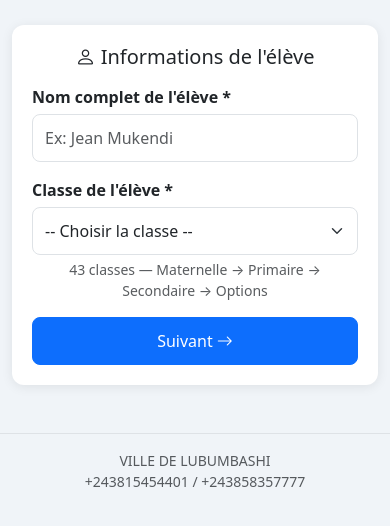
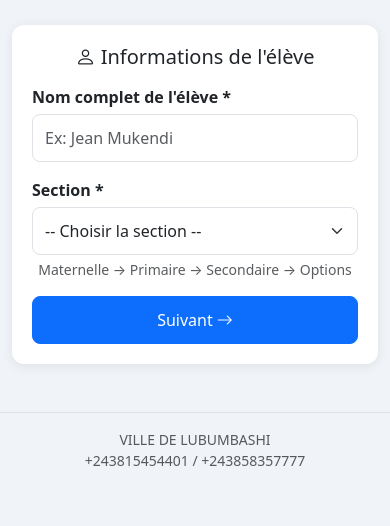
Before and after one commit to nyenyeharry2-beep/SURVEILLANCE-DE-MOTEUR-ELECTRIQUE-AVEC-IOT, a PHP site: page /inscription.php in a window 390 px wide. Shown: the part 256-782 px from the top of the page. Run offline with PHP 8.4, Linux system fonts and the light colour scheme; data comes from the database, SQL or seed files in the repository; some libraries are stand-ins or nearby versions.

Commit message:
Add cascading class picker by section in inscription form
- Maternelle/Primaire/Secondaire: section then class
- Options: section, year (1ère-4ème), then specialty
- Embed class structure as JSON for reliable mobile UX

Co-authored-by: nyenyeharry2-beep <nyenyeharry2-beep@users.noreply.github.com>

```diff
--- a/transport/assets/js/inscription.js
+++ b/transport/assets/js/inscription.js
@@ -8,6 +8,102 @@
     const totalSteps = 4;
     const form = document.getElementById('inscriptionForm');
     if (!form) return;
+
+    // Sélecteur de classe par section
+    initClassPicker();
+
+    function initClassPicker() {
+        const dataEl = document.getElementById('classPickerData');
+        const sectionSelect = document.getElementById('sectionSelect');
+        const simpleGroup = document.getElementById('simpleClassGroup');
+        const simpleSelect = document.getElementById('simpleClassSelect');
+        const optionsGroup = document.getElementById('optionsClassGroup');
+        const yearSelect = document.getElementById('optionYearSelect');
+        const specialtySelect = document.getElementById('optionSpecialtySelect');
+        const classeIdInput = document.getElementById('classeIdInput');
+        const hint = document.getElementById('selectedClassHint');
+
+        if (!dataEl || !sectionSelect || !classeIdInput) return;
+
+        let pickerData;
+        try {
+            pickerData = JSON.parse(dataEl.textContent || '{}');
+        } catch (e) {
+            return;
+        }
+
+        function setClasseId(id, label) {
+            classeIdInput.value = id || '';
+            if (hint) {
+                hint.textContent = label ? ('Classe choisie : ' + label) : 'Maternelle → Primaire → Secondaire → Options';
+            }
+        }
+
+        function fillSimpleSelect(items) {
+            simpleSelect.innerHTML = '<option value="">-- Choisir la classe --</option>';
+            items.forEach(item => {
+                const opt = document.createElement('option');
+                opt.value = item.id;
+                opt.textContent = item.label;
+                simpleSelect.appendChild(opt);
+            });
+        }
+
+        function fillSpecialtySelect(year) {
+            specialtySelect.innerHTML = '<option value="">-- Choisir l\'option --</option>';
+            const specialties = pickerData.Options?.specialties || {};
+            Object.keys(specialties).sort().forEach(name => {
+                const match = specialties[name].find(c => c.year === year);
+                if (match) {
+                    const opt = document.createElement('option');
+                    opt.value = match.id;
+                    opt.textContent = name;
+                    opt.dataset.label = match.label;
+                    specialtySelect.appendChild(opt);
+                }
+            });
+        }
+
+        function resetPicker() {
+            simpleGroup.style.display = 'none';
+            optionsGroup.style.display = 'none';
+            simpleSelect.innerHTML = '<option value="">-- Choisir la classe --</option>';
+            yearSelect.value = '';
+            specialtySelect.innerHTML = '<option value="">-- Choisir l\'option --</option>';
+            setClasseId('', '');
+        }
+
+        sectionSelect.addEventListener('change', () => {
+            resetPicker();
+            const section = sectionSelect.value;
+
+            if (section === 'Maternelle' || section === 'Primaire' || section === 'Secondaire') {
+                simpleGroup.style.display = 'block';
+                fillSimpleSelect(pickerData[section] || []);
+            } else if (section === 'Options') {
+                optionsGroup.style.display = 'block';
+            }
+        });
+
+        simpleSelect.addEventListener('change', () => {
+            const opt = simpleSelect.selectedOptions[0];
+            setClasseId(simpleSelect.value, opt && opt.value ? opt.textContent : '');
+        });
+
+        yearSelect.addEventListener('change', () => {
+            specialtySelect.innerHTML = '<option value="">-- Choisir l\'option --</option>';
+            setClasseId('', '');
+            if (yearSelect.value) {
+                fillSpecialtySelect(yearSelect.value);
+            }
+        });
+
+        specialtySelect.addEventListener('change', () => {
+            const opt = specialtySelect.selectedOptions[0];
+            const label = opt?.dataset?.label || opt?.textContent || '';
+            setClasseId(specialtySelect.value, label);
+        });
+    }
 
     // Navigation entre étapes
     function showStep(step) {
@@ -36,6 +132,22 @@
                 input.classList.remove('is-invalid');
             }
         });
+
+        if (step === 1) {
+            const classeIdInput = document.getElementById('classeIdInput');
+            const sectionSelect = document.getElementById('sectionSelect');
+            if (classeIdInput && sectionSelect && sectionSelect.offsetParent !== null) {
+                if (!classeIdInput.value) {
+                    classeIdInput.classList.add('is-invalid');
+                    sectionSelect.classList.add('is-invalid');
+                    valid = false;
+                } else {
+                    classeIdInput.classList.remove('is-invalid');
+                    sectionSelect.classList.remove('is-invalid');
+                }
+            }
+        }
+
         return valid;
     }
 
--- a/transport/includes/footer_public.php
+++ b/transport/includes/footer_public.php
@@ -4,6 +4,6 @@
     <p class="mb-0"><?= e(getSetting('school_phone', '')) ?></p>
 </footer>
 <script src="https://cdn.jsdelivr.net/npm/bootstrap@5.3.2/dist/js/bootstrap.bundle.min.js"></script>
-<script src="<?= BASE_URL ?>/assets/js/inscription.js?v=3"></script>
+<script src="<?= BASE_URL ?>/assets/js/inscription.js?v=5"></script>
 </body>
 </html>
--- a/transport/includes/functions.php
+++ b/transport/includes/functions.php
@@ -486,6 +486,58 @@ function getClassesForSelect(): array
     return getActiveClasses();
 }
 
+function extractYearLevelFromClassName(string $nom): string
+{
+    if (preg_match('/^(1ère|2ème|3ème|4ème|5ème|6ème|7ème|8ème)/u', $nom, $matches)) {
+        return $matches[1];
+    }
+    return '';
+}
+
+function getMainSchoolSections(): array
+{
+    return ['Maternelle', 'Primaire', 'Secondaire', 'Options'];
+}
+
+function getClassPickerStructure(): array
+{
+    $structure = [
+        'Maternelle' => [],
+        'Primaire' => [],
+        'Secondaire' => [],
+        'Options' => [
+            'years' => ['1ère', '2ème', '3ème', '4ème'],
+            'specialties' => [],
+        ],
+    ];
+
+    foreach (getActiveClasses() as $classe) {
+        $section = $classe['section'] ?? '';
+        $item = [
+            'id' => (int) $classe['id'],
+            'label' => formatClassName($classe),
+            'year' => extractYearLevelFromClassName($classe['nom'] ?? ''),
+        ];
+
+        if ($section === 'Maternelle') {
+            $structure['Maternelle'][] = $item;
+        } elseif ($section === 'Primaire') {
+            $structure['Primaire'][] = $item;
+        } elseif ($section === 'Secondaire') {
+            $structure['Secondaire'][] = $item;
+        } elseif ($section !== '') {
+            if (!isset($structure['Options']['specialties'][$section])) {
+                $structure['Options']['specialties'][$section] = [];
+            }
+            $structure['Options']['specialties'][$section][] = $item;
+        }
+    }
+
+    ksort($structure['Options']['specialties']);
+
+    return $structure;
+}
+
 function getClassesGroupedBySection(): array
 {
     $grouped = [];
--- a/transport/inscription.php
+++ b/transport/inscription.php
@@ -5,7 +5,7 @@
 $pageTitle = 'Inscription au transport scolaire';
 require_once __DIR__ . '/includes/header_public.php';
 
-$classes = function_exists('getClassesForSelect') ? getClassesForSelect() : getActiveClasses();
+$classPicker = function_exists('getClassPickerStructure') ? getClassPickerStructure() : [];
 $stops = getActiveStops();
 $tariffs = getActiveTariffs();
 $defaultTariff = getDefaultTariff();
@@ -49,22 +49,50 @@ $suggestedMonth = in_array($currentMonth, array_keys($months)) ? $currentMonth :
                 <input type="text" name="nom_complet" class="form-control" required
                        placeholder="Ex: Jean Mukendi" autocomplete="name">
             </div>
-            <div class="mb-3">
-                <label class="form-label" for="classeSelect">Classe de l'élève *</label>
-                <?php if (empty($classes)): ?>
+            <div class="mb-3" id="classPicker">
+                <label class="form-label" for="sectionSelect">Section *</label>
+                <?php if (empty($classPicker['Maternelle']) && empty($classPicker['Primaire']) && empty($classPicker['Secondaire']) && empty($classPicker['Options']['specialties'])): ?>
                 <div class="alert alert-warning mb-0">Aucune classe disponible. Contactez l'administration.</div>
                 <?php else: ?>
-                <select id="classeSelect" name="classe_id" class="form-select" required>
-                    <option value="">-- Choisir la classe --</option>
-                    <?php foreach ($classes as $c): ?>
-                    <option value="<?= (int)$c['id'] ?>">
-                        <?= e(function_exists('formatClassWithSection') ? formatClassWithSection($c) : (($c['section'] ?? '') ? $c['section'] . ' — ' . $c['nom'] : $c['nom'])) ?>
-                    </option>
-                    <?php endforeach; ?>
+                <select id="sectionSelect" class="form-select" required>
+                    <option value="">-- Choisir la section --</option>
+                    <?php if (!empty($classPicker['Maternelle'])): ?><option value="Maternelle">Maternelle</option><?php endif; ?>
+                    <?php if (!empty($classPicker['Primaire'])): ?><option value="Primaire">Primaire</option><?php endif; ?>
+                    <?php if (!empty($classPicker['Secondaire'])): ?><option value="Secondaire">Secondaire (7ème – 8ème)</option><?php endif; ?>
+                    <?php if (!empty($classPicker['Options']['specialties'])): ?><option value="Options">Options (1ère – 4ème)</option><?php endif; ?>
                 </select>
-                <div class="form-text"><?= count($classes) ?> classes — Maternelle → Primaire → Secondaire → Options</div>
+
+                <div class="mb-3 mt-3" id="simpleClassGroup" style="display:none;">
+                    <label class="form-label" for="simpleClassSelect">Classe *</label>
+                    <select id="simpleClassSelect" class="form-select">
+                        <option value="">-- Choisir la classe --</option>
+                    </select>
+                </div>
+
+                <div id="optionsClassGroup" style="display:none;">
+                    <div class="mb-3 mt-3">
+                        <label class="form-label" for="optionYearSelect">Année *</label>
+                        <select id="optionYearSelect" class="form-select">
+                            <option value="">-- Choisir l'année --</option>
+                            <option value="1ère">1ère</option>
+                            <option value="2ème">2ème</option>
+                            <option value="3ème">3ème</option>
+                            <option value="4ème">4ème</option>
+                        </select>
+                    </div>
+                    <div class="mb-3">
+                        <label class="form-label" for="optionSpecialtySelect">Option / Filière *</label>
+                        <select id="optionSpecialtySelect" class="form-select">
+                            <option value="">-- Choisir l'option --</option>
+                        </select>
+                    </div>
+                </div>
+
+                <input type="hidden" name="classe_id" id="classeIdInput" value="">
+                <div class="form-text" id="selectedClassHint">Maternelle → Primaire → Secondaire → Options</div>
                 <?php endif; ?>
             </div>
+            <script id="classPickerData" type="application/json"><?= json_encode($classPicker, JSON_UNESCAPED_UNICODE) ?></script>
             <button type="button" class="btn btn-primary btn-step w-100 next-step">Suivant <i class="bi bi-arrow-right"></i></button>
         </div>
     </div>
```
